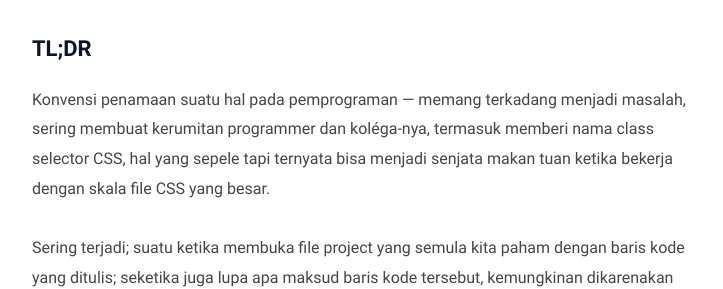
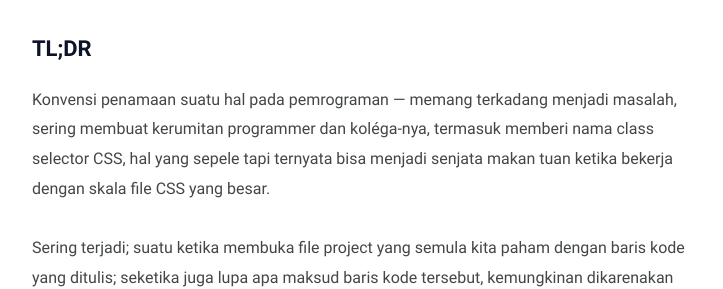
Before and after one commit to piharpi/piharpi.com, a Jekyll site: the page built from _posts/metodologi-bem-css/2020-04-26-metodologi-bem-css.md, in a window 1280 px wide and 900 px high, scrolled down 338 px. Shown: the part 170-459 px from the top of the window, without its empty margins (278-1001 px from the left). Built offline with Jekyll 4.4.1, drawn with Linux system fonts in a browser that asks for light colours; some web fonts are replaced.

Commit message:
fix pemprogramman to pemrograman

```diff
--- a/_posts/metodologi-bem-css/2020-04-26-metodologi-bem-css.md
+++ b/_posts/metodologi-bem-css/2020-04-26-metodologi-bem-css.md
@@ -3,7 +3,7 @@
 title: Metodologi BEM dan finally everybody knows what you did.
 date: 2020-04-26 01:00 +0700
 modified: 2020-05-01 03:32 +0700
-description: Konvensi penamaan suatu hal pada pemprograman — memang terkadang menjadi masalah, sering membuat kerumitan programmer dan koléga-nya, termasuk memberi nama class selector CSS, hal yang sepele tapi ternyata bisa menjadi senjata makan tuan ketika bekerja dengan skala file CSS yang besar.
+description: Konvensi penamaan suatu hal pada pemrograman — memang terkadang menjadi masalah, sering membuat kerumitan programmer dan koléga-nya, termasuk memberi nama class selector CSS, hal yang sepele tapi ternyata bisa menjadi senjata makan tuan ketika bekerja dengan skala file CSS yang besar.
 tag:
   - css
   - frontend
@@ -16,7 +16,7 @@
 
 ## TL;DR
 
-Konvensi penamaan suatu hal pada pemprograman — memang terkadang menjadi masalah, sering membuat kerumitan programmer dan koléga-nya, termasuk memberi nama class selector CSS, hal yang sepele tapi ternyata bisa menjadi senjata makan tuan ketika bekerja dengan skala file CSS yang besar.
+Konvensi penamaan suatu hal pada pemrograman — memang terkadang menjadi masalah, sering membuat kerumitan programmer dan koléga-nya, termasuk memberi nama class selector CSS, hal yang sepele tapi ternyata bisa menjadi senjata makan tuan ketika bekerja dengan skala file CSS yang besar.
 
 Sering terjadi; suatu ketika membuka file project yang semula kita paham dengan baris kode yang ditulis; seketika juga lupa apa maksud baris kode tersebut, kemungkinan dikarenakan struktur kode yang berantakan, penamaan class selector yang tidak memilki arti/makna yang jelas dan juga tidak memiliki kekonsistenan gaya penulisan, sehingga hanya Tuhan saja yang mengetahui maksud baris kode tersebut.
 
```
